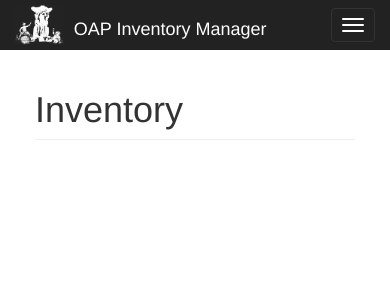
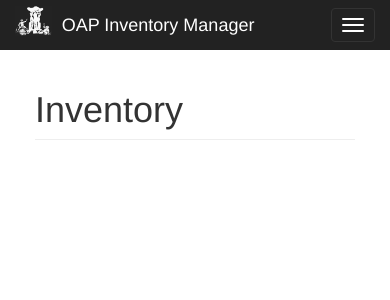
Before and after one commit to EGoobie/OAPp, a PHP site: page / in a window 390 px wide. Shown: the top 300 px of the page. Run offline with PHP 8.4, Linux system fonts and the light colour scheme; data that the repository does not hold is empty; some libraries are stand-ins or nearby versions.

Commit message:
Fixed Mobile Icon
Shrinked icon to stop navbar from taking up two lines

```diff
--- a/css/oappMain.css
+++ b/css/oappMain.css
@@ -164,6 +164,12 @@ body{margin-top:50px;}
 	margin-top: -10px;
 	margin-right: 10px;
 }
+@media (max-width: 768px) {
+  #oapIcon{
+	height: 30px;
+
+	}
+}
 
 .panel-group a {
 	margin-left: 20px;
```
